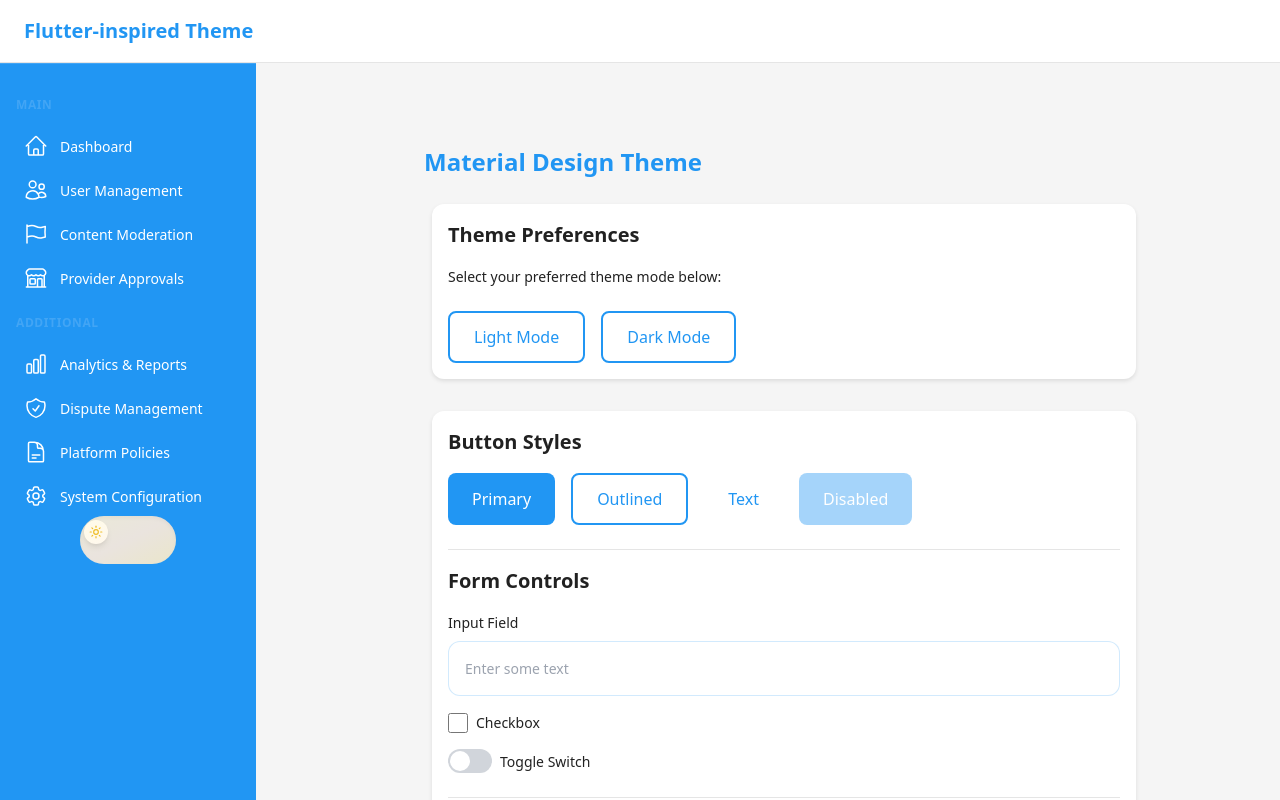
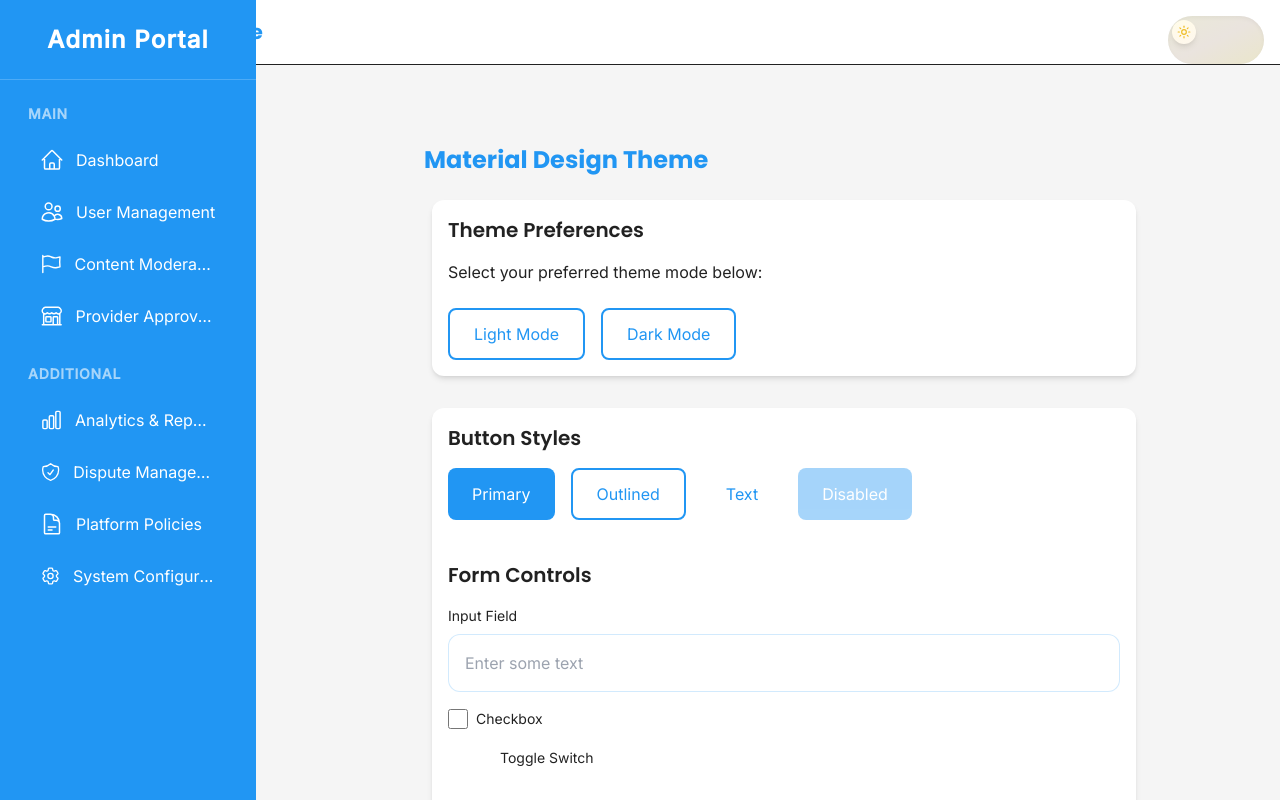
Before and after one commit to MohammedAlsalehi033/tourease-admin, a Next.js app: page / in a window 1280 px wide. Shown: the top 800 px of the page. Built offline with nearby package versions, Linux system fonts and the light colour scheme.

Commit message:
updated the global css to match the overall structure

```diff
--- a/src/app/(view)/analytics/page.tsx
+++ b/src/app/(view)/analytics/page.tsx
@@ -171,7 +171,7 @@ export default function AnalyticsPage() {
 
     return (
         <div className="min-h-screen flex flex-col items-center w-full justify-start pt-12 pb-12">
-            <div className="lg:max-w-5xl w-full px-6">
+            <div className="w-full px-6">
                 <h1 className="mb-6 text-display-sm">Analytics Dashboard</h1>
 
                 {/* Overview Section */}
--- a/src/app/(view)/components/MySideBar.tsx
+++ b/src/app/(view)/components/MySideBar.tsx
@@ -1,146 +1,134 @@
 'use client'
 
-import React, { useState, useEffect } from 'react'
+import React, { useState, useEffect } from 'react';
 import Link from 'next/link';
 import { usePathname } from 'next/navigation';
 import {
     HomeIcon, UsersIcon, Cog6ToothIcon,
     ChartBarIcon, ShieldCheckIcon, BuildingStorefrontIcon,
-  FlagIcon, DocumentTextIcon
+    FlagIcon, DocumentTextIcon, Bars3Icon
 } from '@heroicons/react/24/outline';
 import ThemeToggler from './themeToggler';
 
+// Helper component for animated links
+const NavLink = ({ href, icon: Icon, text, isActive, animationDelay = 0 }) => (
+    <Link
+        href={href}
+        style={{ animationDelay: `${animationDelay}ms` }}
+        title={text}
+        className={`btn-text group flex items-center w-full transform transition-all duration-300 ${isActive ? 'bg-primary-light/90 text-white shadow-lg' : 'text-white hover:bg-primary-light/70 hover:translate-x-2'} animate-fade-in-up`}
+    >
+        {Icon && <Icon className="mr-3 h-6 w-6 transition-transform duration-300 group-hover:scale-110" />}
+        <span className="truncate">{text}</span>
+    </Link>
+);
+
 const AdminSidebar = () => {
     const [sidebarOpen, setSidebarOpen] = useState(false);
+    const [textIndex, setTextIndex] = useState(0);
     const pathname = usePathname();
+
+    const slogans = [
+        "Manage with Precision.",
+        "Insights at a Glance.",
+        "Control Your Platform."
+    ];
+    const cyclingText = ["Admin Portal", ...slogans];
+
+    // Effect for cycling through slogans
+    useEffect(() => {
+        const intervalId = setInterval(() => {
+
+        }, 3000); // Change text every 3 seconds
+
+        return () => clearInterval(intervalId); // Cleanup on unmount
+    }, [cyclingText.length]);
+
+    // Close sidebar on route change on mobile
+    useEffect(() => {
+        setSidebarOpen(false);
+    }, [pathname]);
 
     const isActive = (path) => {
         return pathname === path;
     };
 
+    const navSections = [
+        {
+            title: 'Main',
+            links: [
+                { href: '/dashboard', text: 'Dashboard', icon: HomeIcon },
+                { href: '/users', text: 'User Management', icon: UsersIcon },
+                { href: '/moderation', text: 'Content Moderation', icon: FlagIcon },
+                { href: '/providers', text: 'Provider Approvals', icon: BuildingStorefrontIcon },
+            ]
+        },
+        {
+            title: 'Additional',
+            links: [
+                { href: '/analytics', text: 'Analytics & Reports', icon: ChartBarIcon },
+                { href: '/disputes', text: 'Dispute Management', icon: ShieldCheckIcon },
+                { href: '/policies', text: 'Platform Policies', icon: DocumentTextIcon },
+                { href: '/settings', text: 'System Configuration', icon: Cog6ToothIcon },
+            ]
+        }
+    ];
+
     return (
         <div>
+            <div className="fixed top-4 right-4 z-30">
+                <ThemeToggler />
+            </div>
 
             {/* Mobile Sidebar Toggle */}
-      <div className="lg:hidden fixed top-0 left-0 z-20 p-4">
-
+            <div className="lg:hidden fixed top-4 left-4 z-30">
                 <button
                     onClick={() => setSidebarOpen(!sidebarOpen)}
-          className="text-body-md focus:outline-none"
+                    className="p-2 rounded-md text-gray-700 dark:text-gray-200 bg-white/50 dark:bg-black/50 backdrop-blur-sm focus:outline-none focus:ring-2 focus:ring-primary"
                 >
-          <svg className="h-6 w-6" fill="none" viewBox="0 0 24 24" stroke="currentColor">
-            <path strokeLinecap="round" strokeLinejoin="round" strokeWidth={2} d="M4 6h16M4 12h16M4 18h16" />
-          </svg>
+                    <Bars3Icon className="h-6 w-6" />
                 </button>
             </div>
 
             {/* Sidebar */}
             <aside
-        className={`fixed inset-y-0 left-0 z-10 w-64 bg-primary text-white transform ${
-          sidebarOpen ? 'translate-x-0' : '-translate-x-full'
-        } lg:translate-x-0 transition-transform duration-300 ease-in-out`}
+                className={`fixed inset-y-0 left-0 z-20 w-64 bg-primary text-white transform transition-transform duration-500 ease-in-out ${sidebarOpen ? 'translate-x-0 shadow-2xl' : '-translate-x-full'} lg:translate-x-0`}
             >
+                <div className="flex items-center justify-center h-20 border-b border-white/20">
+                    {/* Animated Text */}
+                    <p key={textIndex} className="text-2xl font-bold tracking-wider text-center px-2 animate-fade-in-up">
+                        {cyclingText[textIndex]}
+                    </p>
+                </div>
+                <nav className="mt-6 px-4 space-y-6">
+                    {navSections.map((section, sectionIndex) => (
+                        <div key={section.title}>
+                            <p className="px-3 text-sm font-semibold text-white/60 uppercase tracking-wider animate-fade-in-up" style={{ animationDelay: `${sectionIndex * 150}ms` }}>
+                                {section.title}
+                            </p>
+                            <div className="mt-3 space-y-1">
+                                {section.links.map((link, linkIndex) => {
+                                    const totalPreviousLinks = navSections.slice(0, sectionIndex).reduce((acc, sec) => acc + sec.links.length, 0);
+                                    const animationDelay = (totalPreviousLinks + linkIndex) * 50 + 150;
 
-        <div className="flex items-center justify-center h-16 border-b border-primary-light">
-          <p className="text-title-lg font-bold">Admin Portal</p>
-        </div>
-        <nav className="mt-8">
-          <div className="px-4 mb-4">
-            <p className="text-title-sm font-semibold text-primary-light uppercase tracking-wider">Main</p>
-            <div className="mt-3 space-y-1">
-              <Link href="/dashboard"
-                className={`group flex items-center px-2 py-2 text-body-md font-medium rounded-md ${
-                  isActive('/dashboard') ? 'bg-primary-light text-white' : 'text-white hover:bg-primary-light'
-                }`}
-              >
-                <HomeIcon className="mr-3 h-6 w-6" />
-                Dashboard
-              </Link>
-
-              {/* User Account Management */}
-              <Link href="/users"
-                className={`group flex items-center px-2 py-2 text-body-md font-medium rounded-md ${
-                  isActive('/users') ? 'bg-primary-light text-white' : 'text-white hover:bg-primary-light'
-                }`}
-              >
-                <UsersIcon className="mr-3 h-6 w-6" />
-                User Management
-              </Link>
-
-              {/* Content Moderation */}
-              <Link href="/moderation"
-                className={`group flex items-center px-2 py-2 text-body-md font-medium rounded-md ${
-                  isActive('/moderation') ? 'bg-primary-light text-white' : 'text-white hover:bg-primary-light'
-                }`}
-              >
-                <FlagIcon className="mr-3 h-6 w-6" />
-                Content Moderation
-              </Link>
-
-              {/* Provider Approvals */}
-              <Link href="/providers"
-                className={`group flex items-center px-2 py-2 text-body-md font-medium rounded-md ${
-                  isActive('/providers') ? 'bg-primary-light text-white' : 'text-white hover:bg-primary-light'
-                }`}
-              >
-                <BuildingStorefrontIcon className="mr-3 h-6 w-6" />
-                Provider Approvals
-              </Link>
+                                    return (
+                                        <NavLink
+                                            key={link.text}
+                                            href={link.href}
+                                            text={link.text}
+                                            icon={link.icon}
+                                            isActive={isActive(link.href)}
+                                            animationDelay={animationDelay}
+                                        />
+                                    );
+                                })}
                             </div>
                         </div>
-
-
-          <div className="px-4 mb-4">
-            <p className="text-title-sm font-semibold text-primary-light uppercase tracking-wider">Additional</p>
-            <div className="mt-3 space-y-1">
-              {/* Analytics & Reporting */}
-              <Link href="/analytics"
-                className={`group flex items-center px-2 py-2 text-body-md font-medium rounded-md ${
-                  isActive('/analytics') ? 'bg-primary-light text-white' : 'text-white hover:bg-primary-light'
-                }`}
-              >
-                <ChartBarIcon className="mr-3 h-6 w-6" />
-                Analytics & Reports
-              </Link>
-
-              {/* Dispute Management */}
-              <Link href="/disputes"
-                className={`group flex items-center px-2 py-2 text-body-md font-medium rounded-md ${
-                  isActive('/disputes') ? 'bg-primary-light text-white' : 'text-white hover:bg-primary-light'
-                }`}
-              >
-                <ShieldCheckIcon className="mr-3 h-6 w-6" />
-                Dispute Management
-              </Link>
-
-              {/* Policy Management */}
-              <Link href="/policies"
-                className={`group flex items-center px-2 py-2 text-body-md font-medium rounded-md ${
-                  isActive('/policies') ? 'bg-primary-light text-white' : 'text-white hover:bg-primary-light'
-                }`}
-              >
-                <DocumentTextIcon className="mr-3 h-6 w-6" />
-                Platform Policies
-              </Link>
-
-              {/* System Configuration */}
-              <Link href="/settings"
-                className={`group flex items-center px-2 py-2 text-body-md font-medium rounded-md ${
-                  isActive('/settings') ? 'bg-primary-light text-white' : 'text-white hover:bg-primary-light'
-                }`}
-              >
-                <Cog6ToothIcon className="mr-3 h-6 w-6" />
-                System Configuration
-              </Link>
-            </div>
-            <div className="px-4 mb-4 flex justify-center">
-              <ThemeToggler />
-            </div>
-          </div>
+                    ))}
                 </nav>
             </aside>
         </div>
     )
 }
 
-export default AdminSidebar
+export default AdminSidebar;
--- a/src/app/(view)/globals.css
+++ b/src/app/(view)/globals.css
@@ -1,141 +1,327 @@
+@import url('https://fonts.googleapis.com/css2?family=Poppins:wght@400;600;700&family=Inter:wght@400;500&display=swap');
+
 @tailwind base;
 @tailwind components;
 @tailwind utilities;
 
+/*
+================================================================================
+ BASE LAYER & THEME VARIABLES (:root)
+================================================================================
+ This layer defines the core design tokens for the application, directly
+ translating the theme from the Flutter `AppThemes.dart` file.
+ - Colors are mapped from the Flutter `ColorScheme`.
+ - Sizing variables for border radius are defined here.
+ - Light and Dark mode variables are set up for theme switching.
+================================================================================
+*/
 @layer base {
   :root {
-    /* Light mode variables (blue theme) */
-    --primary: 33, 150, 243;          /* #2196F3 - Material Blue */
-    --primary-light: 66, 165, 245;    /* #42A5F5 - Blue 400 */
-    --primary-dark: 13, 71, 161;      /* #0D47A1 - Darker for hover */
+    /* Font family variables */
+    --font-display: 'Poppins', sans-serif;
+    --font-body: 'Inter', sans-serif;
 
-    --error: 229, 57, 53;             /* #E53935 - Red 600 */
-    --success: 67, 160, 71;           /* #43A047 - Green 600 */
-    --warning: 255, 160, 0;           /* #FFA000 - Amber 700 */
-    --info: 2, 136, 209;              /* #0288D1 - Light Blue 700 */
+    /* Sizing variables from Flutter Theme */
+    --radius-standard: 12px; /* Flutter: _borderRadius = 12.0 */
+    --radius-button: 8px;   /* Flutter: _buttonBorderRadius = 8.0 */
 
-    --background: 245, 245, 245;      /* #F5F5F5 - Slightly off-white */
-    --surface: 255, 255, 255;         /* #FFFFFF - White */
-    --text: 0, 0, 0, 0.87;            /* Black87 - Standard Material text */
+    /* Light mode variables (blue theme) - Mapped from Flutter's light ColorScheme */
+    --primary: 33, 150, 243;      /* #2196F3 - Material Blue (_primaryColor) */
+    --secondary: 66, 165, 245;    /* #42A5F5 - Blue 400 (_secondaryColor) */
+    --primary-dark: 13, 71, 161;  /* #0D47A1 - Darker for hover (not in Flutter theme, but good for web) */
 
-    /* Typography styling */
-    font-family: system-ui, -apple-system, sans-serif;
+    --error: 229, 57, 53;         /* #E53935 - Red 600 (_errorColor) */
+    --success: 67, 160, 71;       /* #43A047 - Green 600 (_successColor) */
+    --warning: 255, 160, 0;       /* #FFA000 - Amber 700 (_warningColor) */
+    --info: 2, 136, 209;          /* #0288D1 - Light Blue 700 (_infoColor) */
+
+    --background: 245, 245, 245;  /* #F5F5F5 - Flutter: background */
+    --surface: 255, 255, 255;     /* #FFFFFF - Flutter: surface */
+    --text: 0, 0, 0, 0.87;        /* Black87 - Flutter: onSurface / onBackground */
   }
 
   .dark {
-    /* Dark mode variables (same primary colors but dark backgrounds) */
-    --primary: 33, 150, 243;          /* Same blue for consistency */
-    --primary-light: 66, 165, 245;    /* Same blue light */
-    --primary-dark: 13, 71, 161;      /* Same blue dark */
+    /* Dark mode variables - Mapped from Flutter's dark ColorScheme */
+    --primary: 33, 150, 243;      /* Same blue for consistency */
+    --secondary: 66, 165, 245;    /* Same blue light */
+    --primary-dark: 13, 71, 161;  /* Same blue dark */
 
-    --background: 18, 18, 18;         /* #121212 - Standard Material dark background */
-    --surface: 32, 32, 32;            /* #202020 - Slightly lighter than background */
-    --text: 255, 255, 255;            /* White text for dark mode */
+    --background: 18, 18, 18;     /* #121212 - Flutter: background */
+    --surface: 32, 32, 32;        /* #202020 - Flutter: surface */
+    --text: 255, 255, 255;        /* White - Flutter: onSurface / onBackground */
   }
 
   body {
-    @apply bg-light-background dark:bg-dark-background text-light-text dark:text-dark-text;
+    background-color: rgb(var(--background));
+    color: rgb(var(--text));
     @apply transition-colors duration-200;
+    font-family: var(--font-body);
+  }
+
+  /* Typography mapping from Flutter's TextTheme */
+  h1, h2, h3, h4, h5, h6 {
+    font-family: var(--font-display);
   }
 
   h1 {
-    @apply text-display-sm font-bold text-primary dark:text-primary;
+    /* Matches displaySmall: fontSize: 24, fontWeight: bold */
+    @apply text-2xl font-bold;
+    color: rgb(var(--primary));
   }
 
   h2 {
-    @apply text-headline-md font-semibold text-light-text dark:text-dark-text;
+    /* Matches headlineMedium: fontSize: 20, fontWeight: w600 */
+    @apply text-xl font-semibold;
+    color: rgb(var(--text));
   }
 
   h3 {
-    @apply text-headline-sm font-semibold text-light-text dark:text-dark-text;
-  }
-
-  p {
-    @apply text-body-md font-normal text-light-text dark:text-dark-text;
+    /* Matches headlineSmall: fontSize: 18, fontWeight: w600 */
+    @apply text-lg font-semibold;
+     color: rgb(var(--text));
   }
 }
 
+
+/*
+================================================================================
+ COMPONENTS LAYER
+================================================================================
+ This layer defines reusable component classes. These classes are designed
+ to match the styled widgets in the Flutter theme (Buttons, Cards, Inputs, etc.).
+ They use the variables defined in the :root for consistency.
+================================================================================
+*/
 @layer components {
-  .btn {
-    @apply px-6 py-3 rounded-button transition-all duration-200;
+
+  /* Tabs Component */
+  .tabs {
+    @apply flex overflow-x-auto;
+    background-color: rgb(var(--surface));
+  }
+  .tabs > *:not(:last-child) {
+    @apply border-r;
+    border-color: rgba(var(--text), 0.1);
+  }
+   .tabs > *:not(:last-child):hover {
+    border-color: rgba(var(--text), 0.2);
   }
 
-  .btn-primary {
-    @apply btn bg-primary text-white hover:bg-primary-dark active:opacity-80
-    flex items-center justify-center
-
-           disabled:opacity-40 disabled:cursor-not-allowed;
+  .tab {
+    /* Matches bodyLarge: fontSize: 16, and titleLarge: fontWeight: w600 */
+    @apply px-4 py-2 text-base font-semibold transition-colors duration-200;
+    color: rgb(var(--text));
+    background-color: rgb(var(--surface));
+  }
+  .tab:hover {
+     background-color: rgba(var(--surface), 0.8);
   }
 
-  .btn-outlined {
-    @apply btn bg-transparent border-2 border-primary text-primary
-           flex items-center justify-center
-           hover:bg-primary/10 active:opacity-80
-           disabled:opacity-40 disabled:cursor-not-allowed;
+  /* Base Button Style with Animation */
+  .btn {
+    /* Matches _baseButtonStyle: padding & button border radius */
+    @apply px-6 py-3 transition-all duration-200;
+    border-radius: var(--radius-button);
+  }
+  .btn:active {
+    /* Added press animation */
+    @apply transform scale-95;
   }
 
-  .btn-text {
-    @apply btn bg-transparent text-primary hover:bg-primary/10 active:opacity-80
-           disabled:opacity-40 disabled:cursor-not-allowed;
+  /* Primary Button (ElevatedButton) */
+  .btn-primary {
+    @apply btn text-white active:opacity-80 disabled:opacity-40 disabled:cursor-not-allowed;
+    background-color: rgb(var(--primary));
+  }
+  .btn-primary:hover {
+     @apply shadow-lg;
+     background-color: rgb(var(--primary-dark));
   }
 
-  .card {
-    @apply bg-light-surface dark:bg-dark-surface rounded-standard p-4 m-2
-           shadow-card-light dark:shadow-card-dark transition-shadow duration-200;
+  /* Outlined Button */
+  .btn-outlined {
+    @apply btn bg-transparent border-2 active:opacity-80 disabled:opacity-40 disabled:cursor-not-allowed;
+    border-color: rgb(var(--primary));
+    color: rgb(var(--primary));
+  }
+  .btn-outlined:hover {
+    background-color: rgba(var(--primary), 0.1);
   }
 
-  .input {
-    @apply bg-light-surface dark:bg-dark-surface/50
-           border border-primary/20 dark:border-white/20
-           rounded-standard px-4 py-4
-           focus:border-primary focus:border-2 focus:outline-none
-           text-body-md text-light-text dark:text-dark-text;
+  /* Text Button */
+  .btn-text {
+    @apply btn bg-transparent active:opacity-80 disabled:opacity-40 disabled:cursor-not-allowed;
+    color: rgb(var(--primary));
+  }
+  .btn-text:hover {
+    background-color: rgba(var(--primary), 0.1);
   }
 
-  /* Divider matching Flutter's divider */
-  .divider {
-    @apply h-px bg-light-text/10 dark:bg-dark-text/10 my-4;
+  /* Card Component with Animation */
+  .card {
+    /* Matches CardTheme: elevation, margin, shape, color */
+    @apply p-4 m-2 shadow-md dark:shadow-lg transition-all duration-300;
+    background-color: rgb(var(--surface));
+    border-radius: var(--radius-standard);
+  }
+  .card:hover {
+    /* Added lift animation on hover */
+    @apply shadow-xl transform -translate-y-1;
   }
 
-  /* Checkbox styling similar to Flutter */
-  .checkbox {
-    @apply h-5 w-5 rounded accent-primary;
+  /* Chat Message (Styled like a card) */
+  .chat-message {
+    @apply p-4 m-2 w-1/2 shadow-md dark:shadow-lg transition-shadow duration-200;
+    border-radius: var(--radius-standard);
   }
 
-  /* Switch styling */
-  .switch {
-    @apply h-6 w-11 rounded-full bg-gray-300 dark:bg-gray-600
-           peer-checked:bg-primary/50 after:content-[''] after:absolute
-           after:top-0.5 after:left-0.5 after:bg-white after:rounded-full
-           after:h-5 after:w-5 after:transition-all
-           peer-checked:after:translate-x-5 peer-checked:after:bg-primary;
+  /* Input Field with Animation */
+  .input {
+    /* Matches InputDecorationTheme: fill, border, padding */
+    @apply border focus:border-2 focus:outline-none px-4 py-4 text-base transition-all duration-300;
+    background-color: rgba(var(--surface), 0.8);
+    border-color: rgba(var(--primary), 0.2);
+    color: rgb(var(--text));
+    border-radius: var(--radius-standard);
+  }
+  .dark .input {
+    background-color: rgba(var(--surface), 0.5);
+  }
+  .input:focus {
+    border-color: rgb(var(--primary));
+    /* Added glow effect on focus */
+    box-shadow: 0 0 0 3px rgba(var(--primary), 0.2);
   }
 
-  /* App bar styling */
-  .app-bar {
-    @apply bg-light-surface dark:bg-dark-surface
-           border-b border-light-text/10 dark:border-dark-text/10
-           py-4 px-6 flex items-center;
+  /* Divider */
+  .divider {
+    /* Matches DividerTheme */
+    @apply h-px my-4;
+    background-color: rgba(var(--text), 0.1);
   }
 
-  /* Bottom sheet styling */
+  /* Checkbox */
+  .checkbox {
+    /* Matches CheckboxTheme */
+    @apply h-5 w-5;
+    accent-color: rgb(var(--primary));
+    border-radius: 4px;
+  }
+
+  /* Switch */
+  .switch {
+    /* Matches SwitchTheme */
+    @apply relative inline-block h-6 w-11;
+  }
+  .switch input { @apply opacity-0 w-0 h-0; }
+  .switch .slider {
+    @apply absolute cursor-pointer top-0 left-0 right-0 bottom-0 bg-gray-300 dark:bg-gray-600 transition-all rounded-full;
+  }
+  .switch .slider:before {
+    @apply absolute content-[''] h-5 w-5 left-0.5 bottom-0.5 bg-white transition-all rounded-full;
+  }
+  .switch input:checked + .slider {
+    background-color: rgba(var(--primary), 0.5);
+  }
+  .switch input:checked + .slider:before {
+    background-color: rgb(var(--primary));
+    transform: translateX(20px);
+  }
+
+  /* App Bar */
+  .app-bar {
+    /* Matches AppBarTheme */
+    @apply border-b py-4 px-6 flex items-center;
+    background-color: rgb(var(--surface));
+    border-color: rgba(var(--text), 0.1);
+  }
+
+  /* Bottom Sheet */
   .bottom-sheet {
-    @apply bg-light-surface dark:bg-dark-surface
-           rounded-t-standard p-6 shadow-lg;
+    /* Matches BottomSheetTheme */
+    @apply p-6 shadow-lg;
+    background-color: rgb(var(--surface));
+    border-top-left-radius: var(--radius-standard);
+    border-top-right-radius: var(--radius-standard);
+  }
+
+  /* Badge Components */
+  .badge {
+    @apply inline-flex items-center gap-2 px-2.5 py-0.5 rounded-full text-xs font-medium;
+  }
+  .badge-success {
+    background-color: rgba(var(--success), 0.1);
+    color: rgb(var(--success));
+  }
+  .dark .badge-success {
+    background-color: rgba(var(--success), 0.2);
+  }
+  .badge-error {
+    background-color: rgba(var(--error), 0.1);
+    color: rgb(var(--error));
+  }
+  .dark .badge-error {
+    background-color: rgba(var(--error), 0.2);
+  }
+  .badge-info {
+    background-color: rgba(var(--info), 0.1);
+    color: rgb(var(--info));
+  }
+  .dark .badge-info {
+    background-color: rgba(var(--info), 0.2);
+  }
+  .badge-warning {
+    background-color: rgba(var(--warning), 0.2);
+    color: #c28b00; /* Equivalent to text-yellow-800 */
+  }
+  .dark .badge-warning {
+    color: rgb(var(--warning));
+  }
+
+  /* Accordion content for smooth open/close */
+  .accordion-content {
+    @apply overflow-hidden transition-all duration-500 ease-in-out;
   }
 }
 
-@keyframes progress {
-  0% { width: 0%; }
-  50% { width: 70%; }
-  100% { width: 100%; }
+
+/*
+================================================================================
+ UTILITIES LAYER & ANIMATIONS
+================================================================================
+ This layer contains custom animations and utility classes.
+================================================================================
+*/
+@layer utilities {
+  .animate-pulse-glow {
+    animation: pulse-glow 2s infinite;
+  }
+  /* New utility for a fade-in-up entrance animation */
+  .animate-fade-in-up {
+    animation: fade-in-up 0.5s ease-out forwards;
+    opacity: 0; /* Start hidden */
+  }
 }
 
-@keyframes delay-bounce {
+@keyframes pulse-glow {
   0%, 100% {
+    opacity: 1;
+    box-shadow: 0 0 0 0 rgba(var(--primary), 0.4);
+  }
+  50% {
+    opacity: 0.9;
+    box-shadow: 0 0 10px 4px rgba(var(--primary), 0.2);
+  }
+}
+
+/* New keyframe for the fade-in-up animation */
+@keyframes fade-in-up {
+  from {
+    opacity: 0;
+    transform: translateY(20px);
+  }
+  to {
+    opacity: 1;
     transform: translateY(0);
   }
-  50% {
-    transform: translateY(-20px);
-  }
 }
```
Lines whose indentation alone changed are shown as unchanged.
